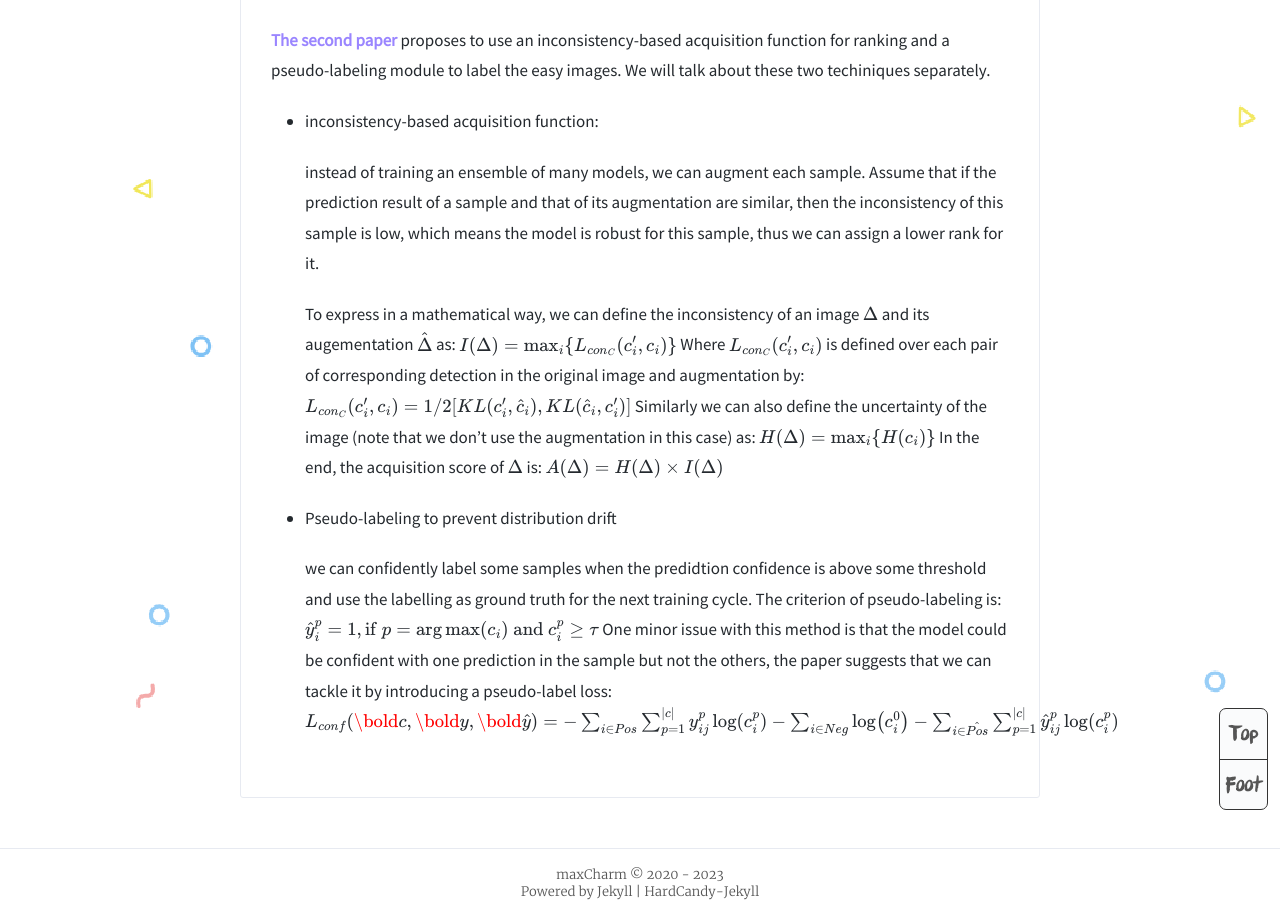
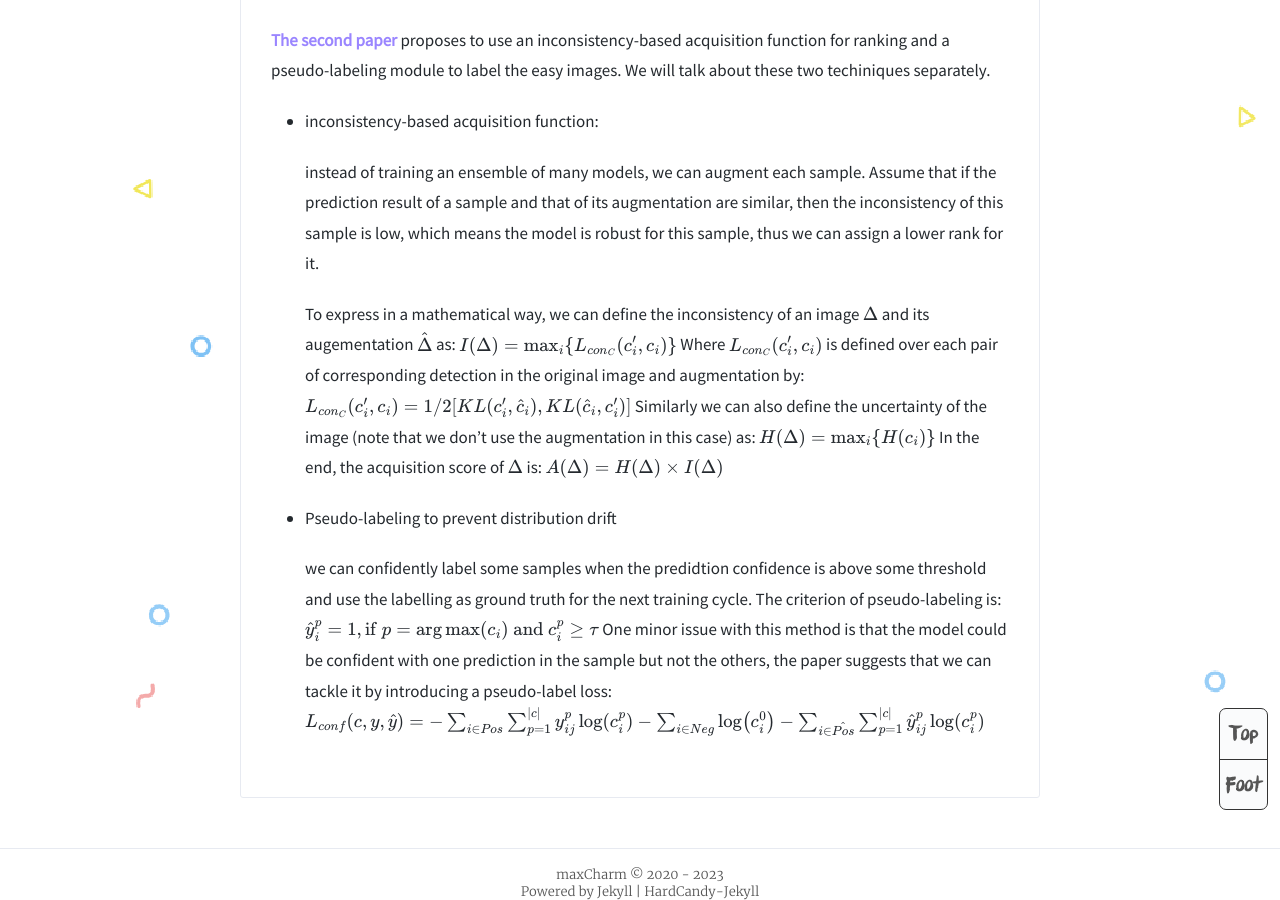
Before and after one commit to Maxcharm/Maxcharm.github.io, a Jekyll site: the page built from _posts/2023-03-10-Active-Learning.md, in a window 1280 px wide and 900 px high, scrolled down 2533 px. Built offline with Jekyll 4.4.1, drawn with Linux system fonts in a browser that asks for light colours; comment, search, counter and statistics services are not loaded.

Commit message:
edit formatting in one post

```diff
--- a/_posts/2023-03-10-Active-Learning.md
+++ b/_posts/2023-03-10-Active-Learning.md
@@ -106,5 +106,5 @@ Some challenges of active learning in deep learning scenario are that 1. Multi-c
   $$
   One minor issue with this method is that the model could be confident with one prediction in the sample but not the others, the paper suggests that we can tackle it by introducing a pseudo-label loss:
   $$
-  L_{conf}(\bold c, \bold y, \bold{\hat y}) = -\sum_{i\in Pos}\sum_{p=1}^{|c|}y_{ij}^p\log(c_i^p) - \sum_{i\in Neg}\log(c_i^0) - \sum_{i\in \hat {Pos}}\sum_{p=1}^{|c|}\hat y_{ij}^p\log(c_i^p)
+  L_{conf}(c, y, \hat y) = -\sum_{i\in Pos}\sum_{p=1}^{|c|}y_{ij}^p\log(c_i^p) - \sum_{i\in Neg}\log(c_i^0) - \sum_{i\in \hat {Pos}}\sum_{p=1}^{|c|}\hat y_{ij}^p\log(c_i^p)
   $$
```
